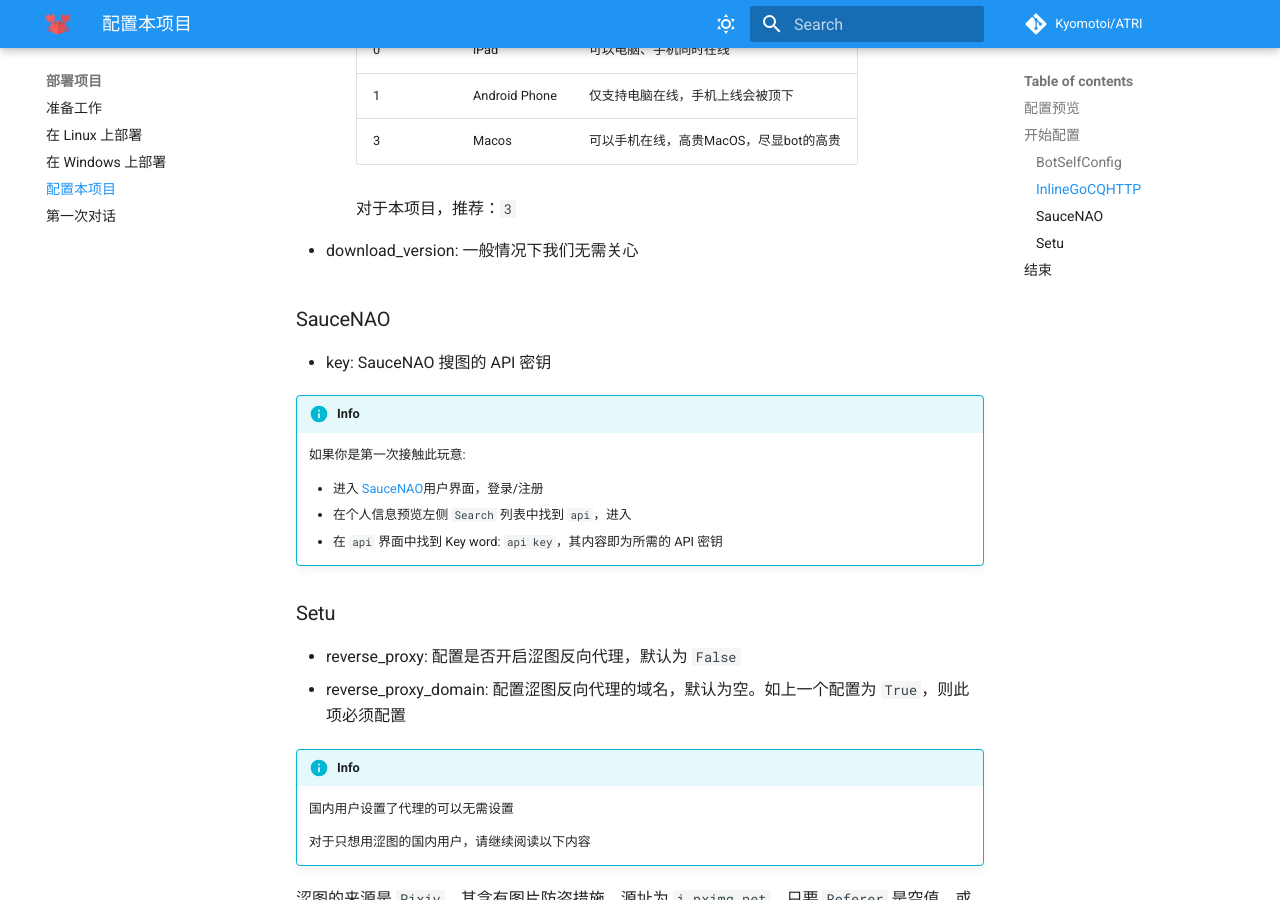
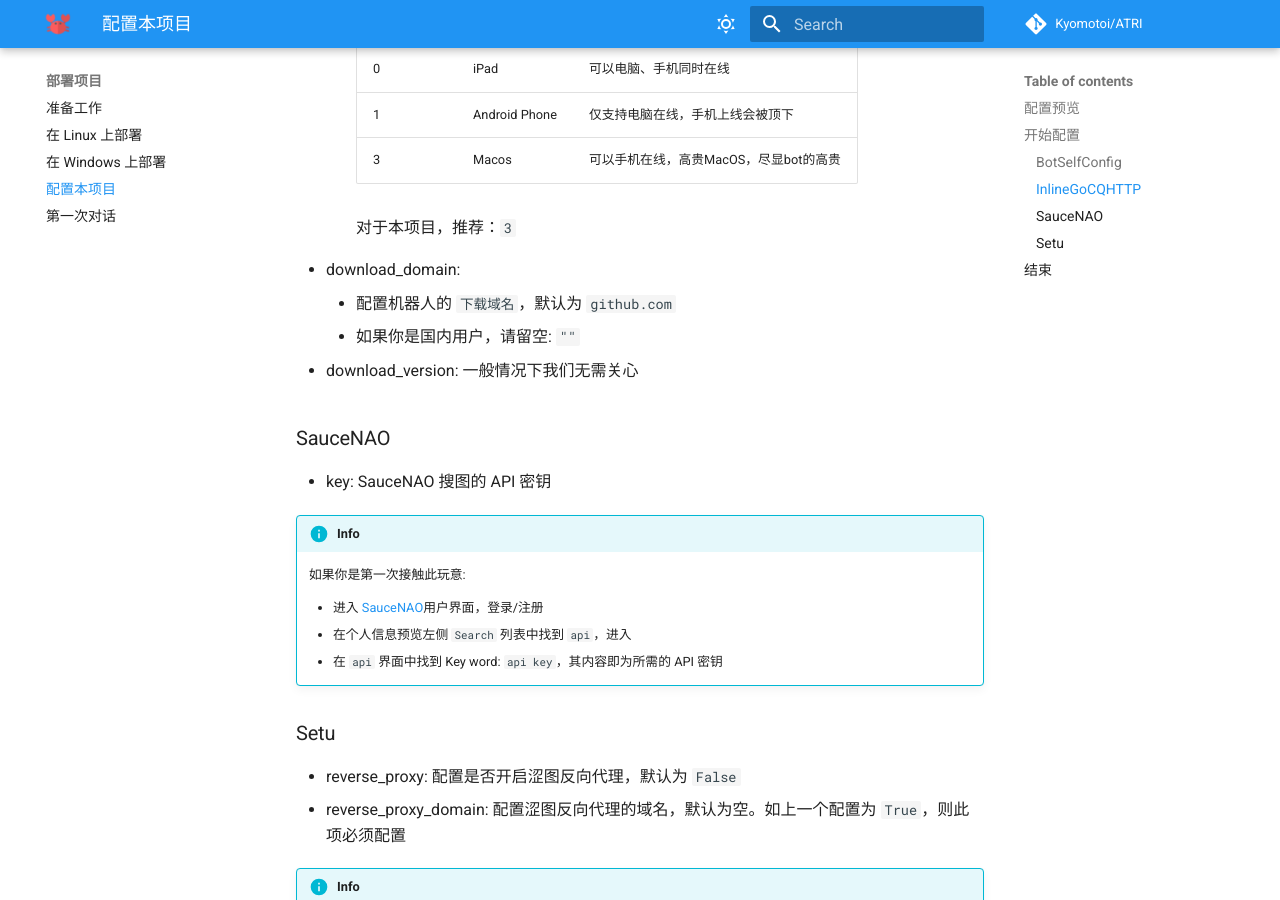
Before and after one commit to Kyomotoi/Project-ATRI-Docs, an MkDocs documentation site: the page built from docs/install/configuration-bot.md, in a window 1280 px wide and 900 px high, scrolled down 2241 px. Built offline with MkDocs 1.6.1 and Material for MkDocs 9.7.7, drawn with Linux system fonts in a browser that asks for light colours; comment, search, counter and statistics services are not loaded; some of the changed text lies outside the part shown.

Commit message:
📝 更新文档

```diff
--- a/docs/install/configuration-bot.md
+++ b/docs/install/configuration-bot.md
@@ -20,6 +20,7 @@ InlineGoCQHTTP:
       password: ""
       protocol: 3
 
+  download_domain: "github.com"
   download_version: "latest"
 
 SauceNAO:
@@ -86,6 +87,10 @@ Setu:
         |3|Macos|可以手机在线，高贵MacOS，尽显bot的高贵|
 
         对于本项目，推荐：`3`
+
+- download_domain:
+    - 配置机器人的 `下载域名`，默认为 `github.com`
+    - 如果你是国内用户，请留空: `""`
 
 - download_version: 一般情况下我们无需关心
 
```
